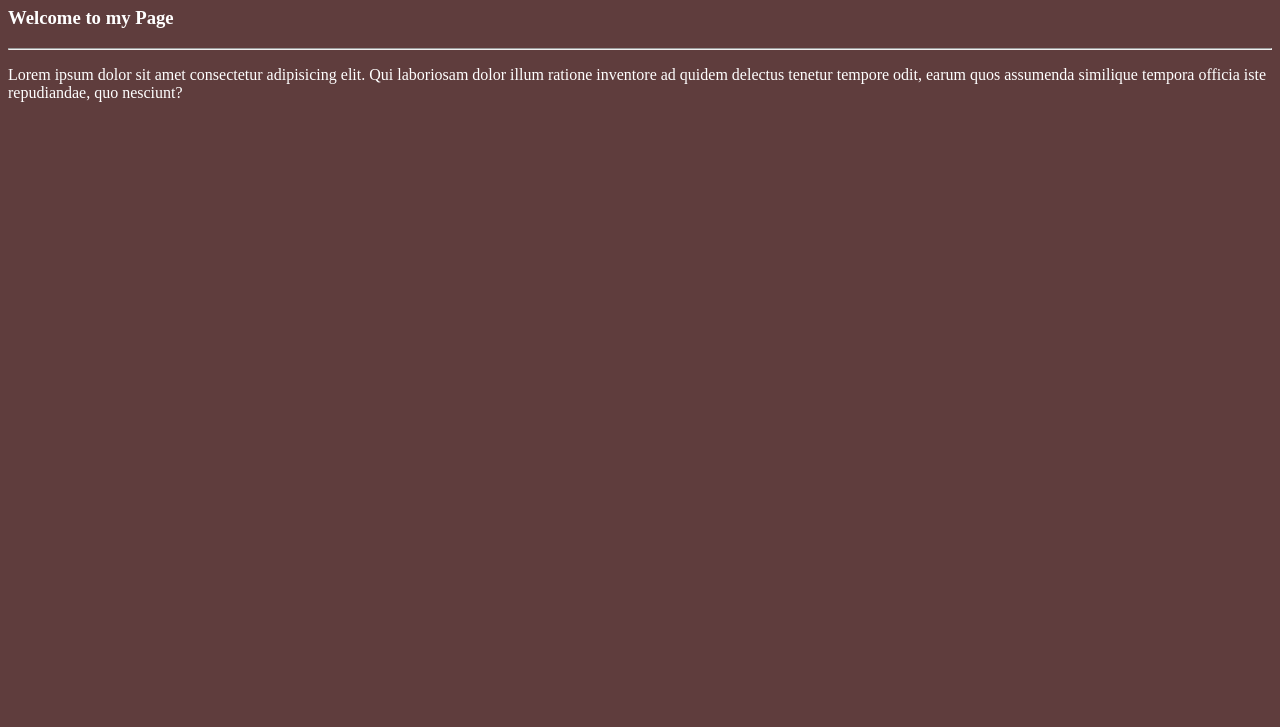
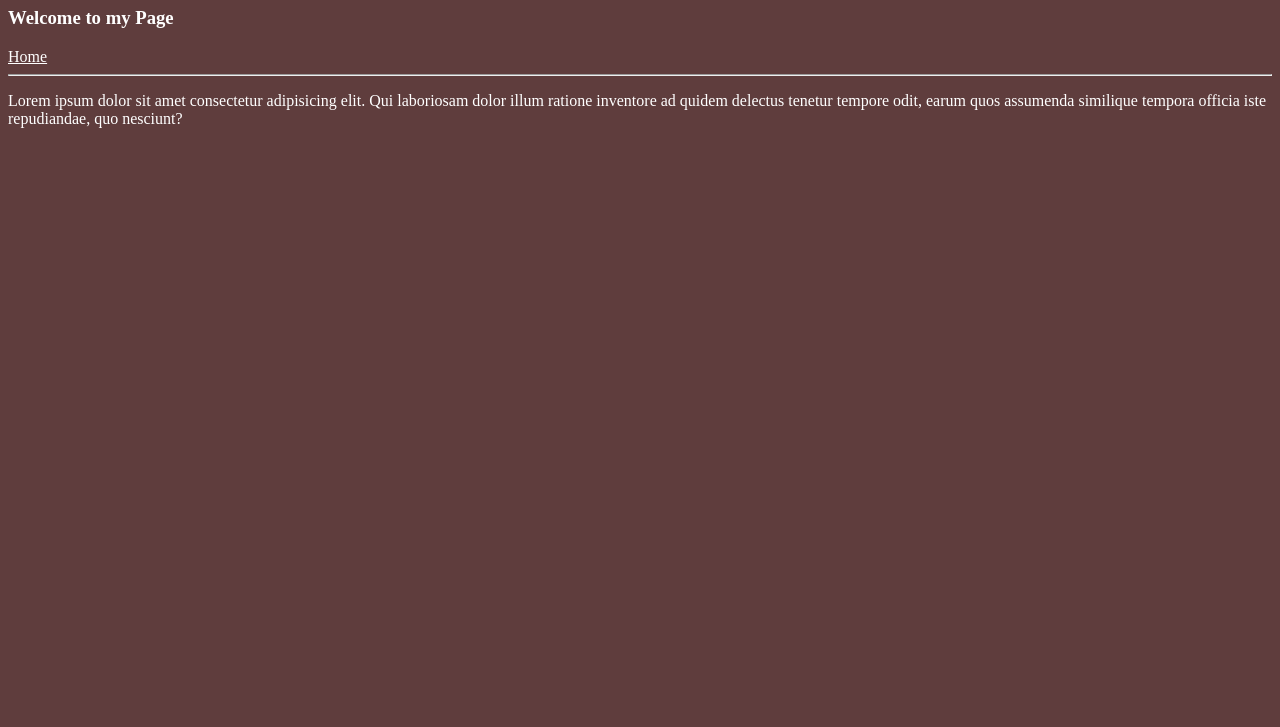
Before and after one commit to saioleti12/my_app, a plain HTML site: page index.html in a window 1280 px wide. Shown: the part 73-800 px from the top of the page. Drawn offline with Linux system fonts and the light colour scheme.

Commit message:
Modified

```diff
--- a/index.html
+++ b/index.html
@@ -8,7 +8,8 @@
 </head>
 <body>
     <h1>Hello There!</h1>
-    <h3>Welcome to my Page</h3> <hr>
+    <h3>Welcome to my Page</h3>
+    <a href="Home">Home</a> <hr>
     <p>Lorem ipsum dolor sit amet consectetur adipisicing elit. Qui laboriosam dolor illum ratione inventore ad quidem delectus tenetur tempore odit, earum quos assumenda similique tempora officia iste repudiandae, quo nesciunt?</p>
 <script src="app.js"></script>
 </body>
--- a/style.css
+++ b/style.css
@@ -2,3 +2,6 @@ body{
     background: rgb(95, 61, 61);
     color: white;
 }
+a{
+    color: white;
+}
```
